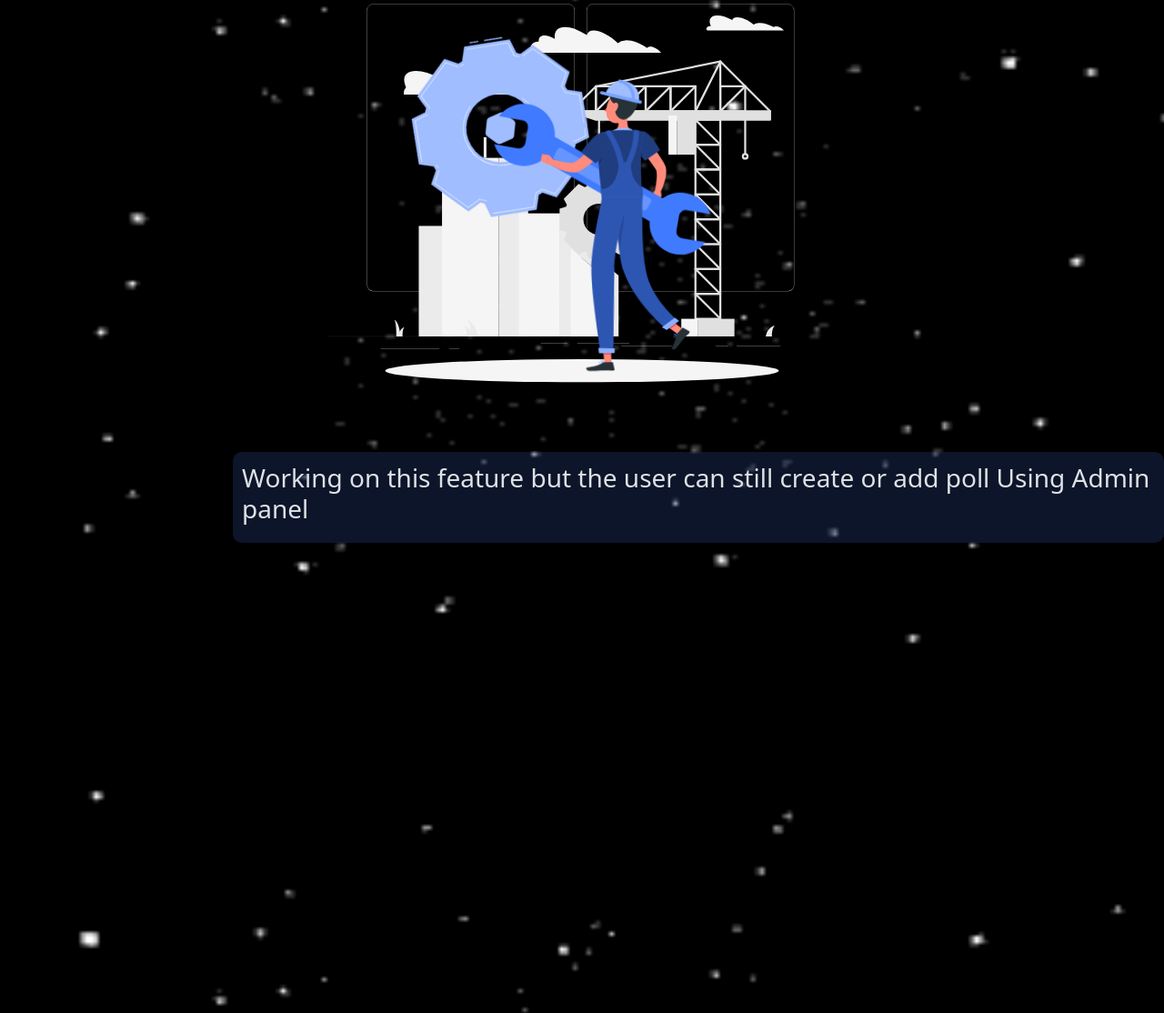
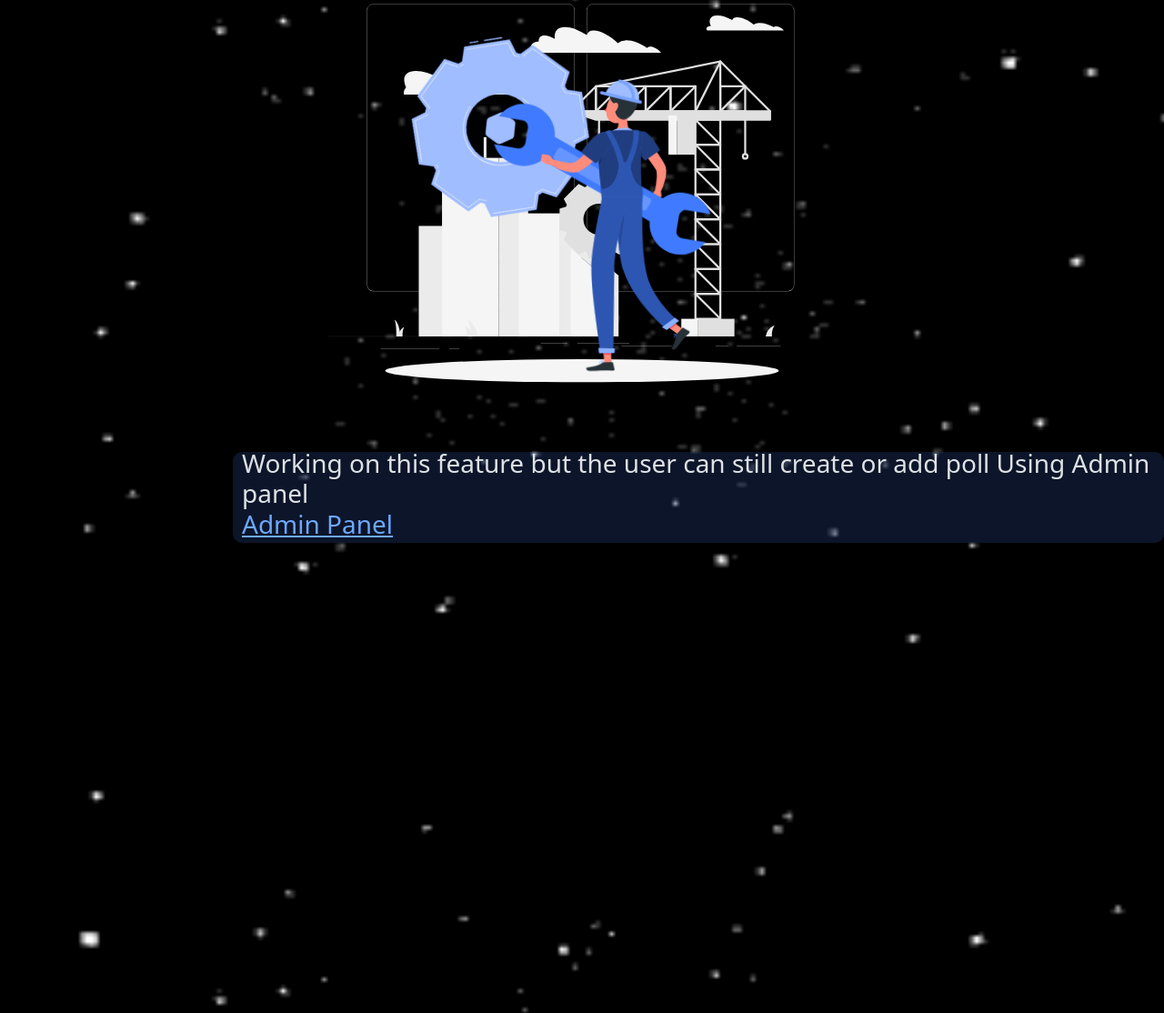
Before and after one commit to AryaAravindK/Poll, a Django app: template staff/templates/create_poll.html in a window 1280 px wide. Shown: the part 203-1317 px from the top of the page at 91% size. Run offline with Django 5.2, Linux system fonts and the light colour scheme; the template is opened without the code that fills it, so the values that code supplies are empty; some libraries are stand-ins or nearby versions.

Commit message:
minor fix

```diff
--- a/staff/templates/create_poll.html
+++ b/staff/templates/create_poll.html
@@ -22,6 +22,7 @@ Create Poll
             left:20%;
             background-color: rgba(48, 83, 163, 0.251);
         }
+
     </style>
 
 
@@ -659,7 +660,7 @@ Create Poll
     </div>
     <div id="info">
         <h3>Working on this feature but the user can still create or add poll Using Admin panel<br>
-        <a href="www.qpoll.onrender.com/admin"></a>
+        <a href="https://qpoll.onrender.com/admin">Admin Panel</a>
         </h3>
     </div>
 
```
